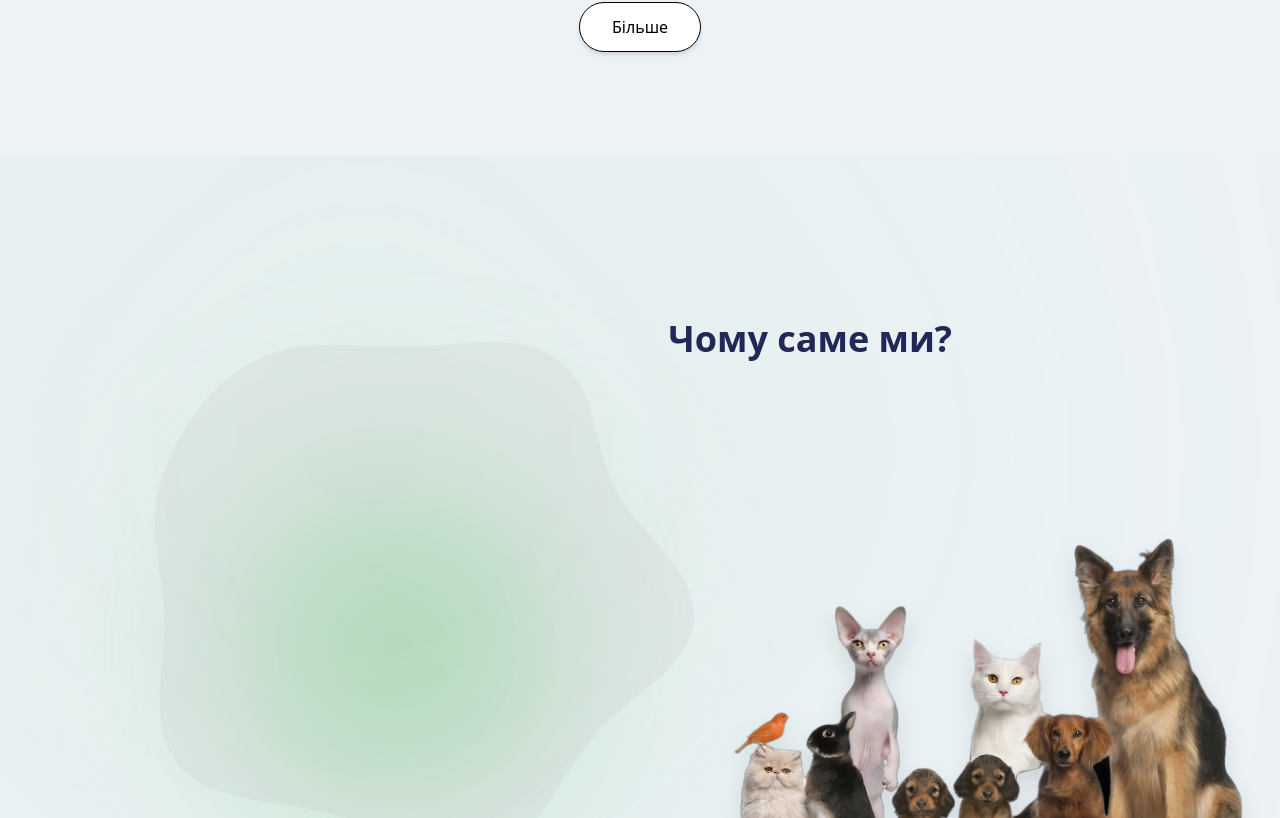
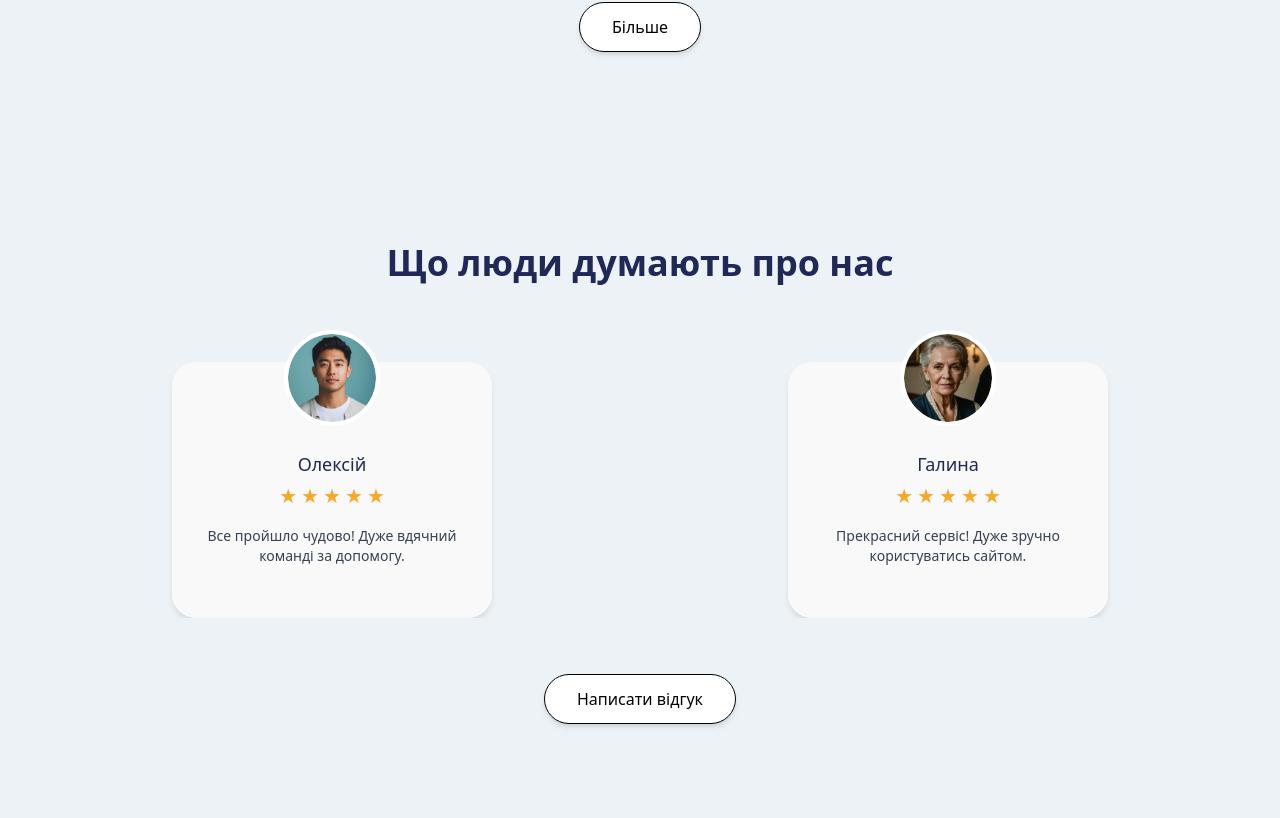
Before and after one commit to Miar0/Django-React-3DN, a React (Vite) app in the folder frontend/: page / in a window 1280 px wide. Shown: the part 1462-2280 px from the top of the page. Built offline with nearby package versions, Linux system fonts and the light colour scheme.

Commit message:
refactor: temporarily delete section

```diff
--- a/frontend/src/pages/HomePage.jsx
+++ b/frontend/src/pages/HomePage.jsx
@@ -95,7 +95,6 @@ const HomePage = () => {
             </section>
 
             <Carousel />
-            <WhyUsSection />
             <ReviewSection />
             <NewsSection />
 
```
